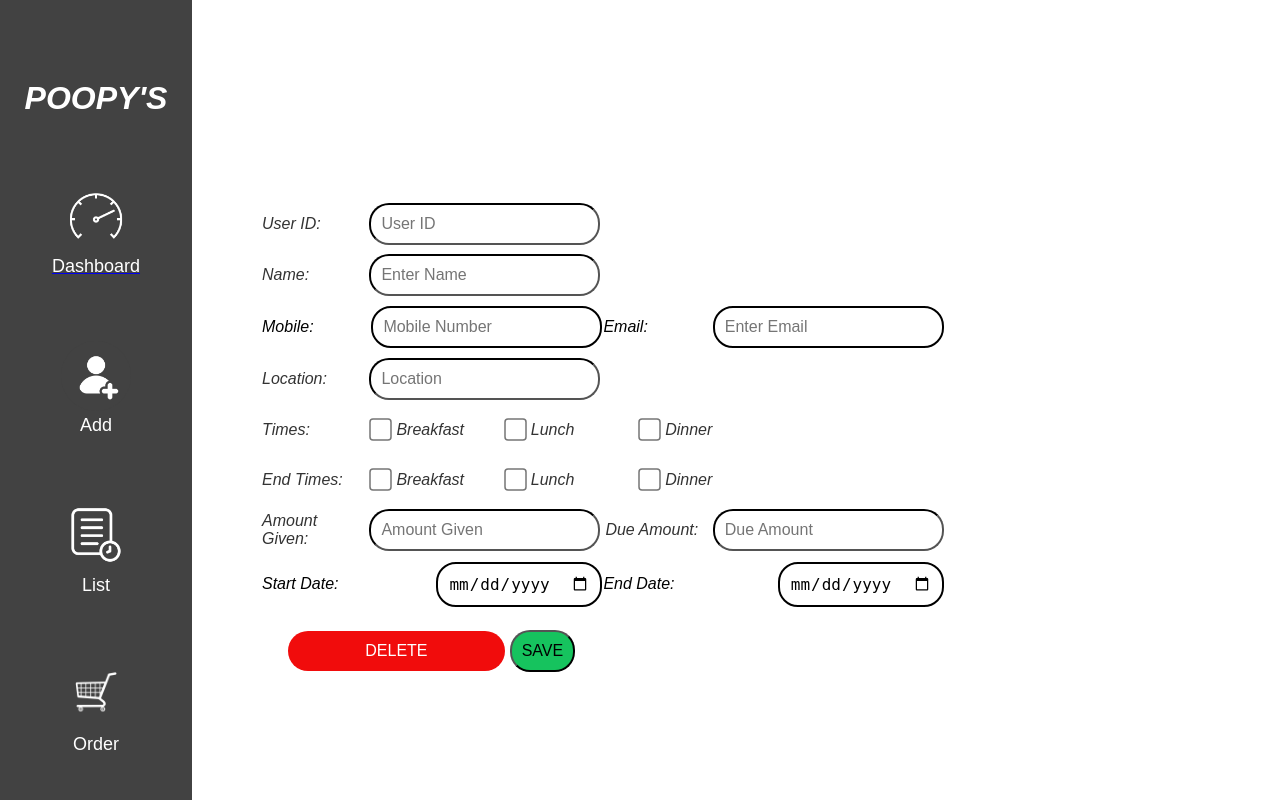
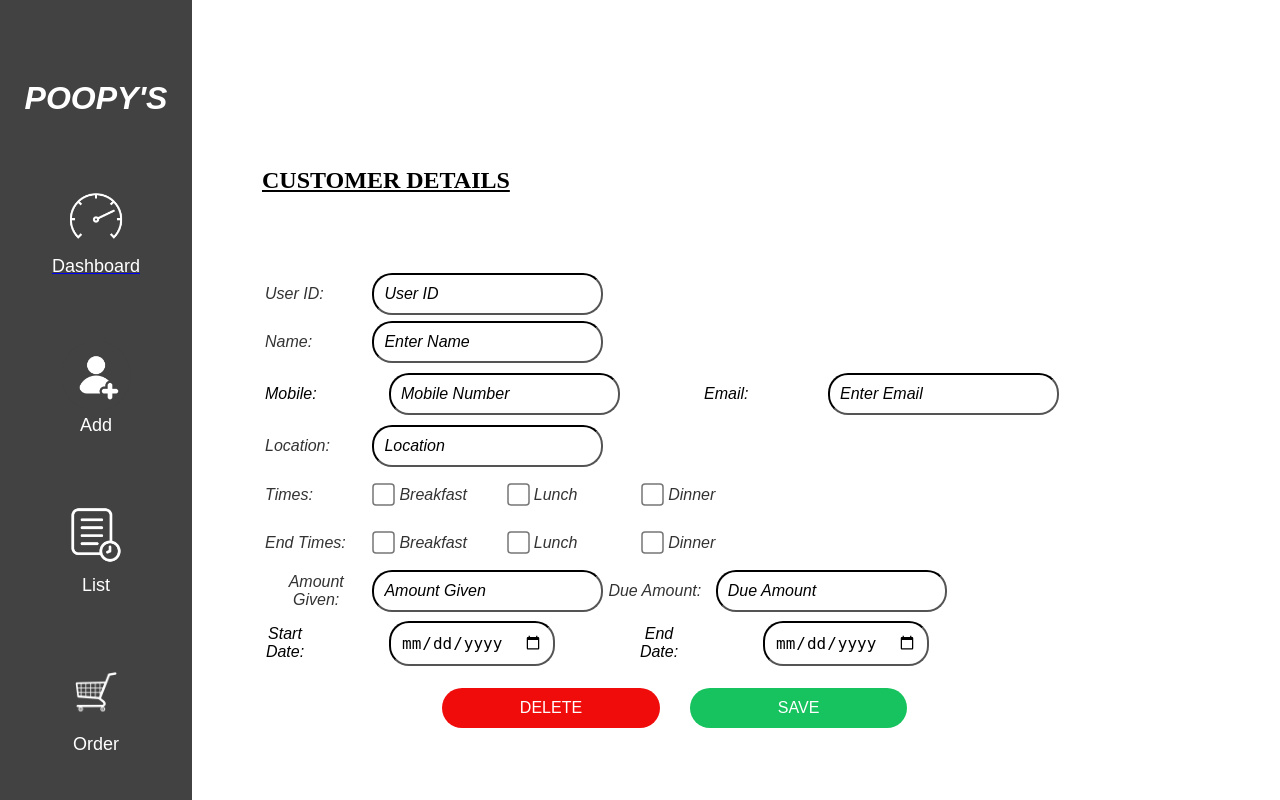
Before and after one commit to Adwaith-NP/mess-handler, a Django app: a page that uses mess_server/app/templates/custo_details.html in a window 1280 px wide. Run offline with Django 4.2, Linux system fonts and the light colour scheme; data that the repository does not hold is empty.

Commit message:
some clearance in css

```diff
--- a/mess_server/app/static/css/custo_details.css
+++ b/mess_server/app/static/css/custo_details.css
@@ -57,33 +57,37 @@ body{
             font-style: italic;
             display:flex;
             flex-direction: column;
-            gap: 12px;
+            text-align: center;
+
 
         }
         .form_row {
             display: flex;
-            gap: 12px; /* Space between Mobile and Email sections */
+            gap: 20px; /* Space between Mobile and Email sections */
         }
 
         .form_half {
+
+            gap: 84px;
             flex: 1;
+            align-items: center;
             display: flex;
-            align-items:center;
-            gap: 1px;
+            flex-direction:row;
+
+
+        }
+        .form_half label{
+            display: flex;
+            width: 5vh;
+            align-items: center;
+        }
+
 
         }
 
-        .form_half label {
-            width: 100%; /* Adjust label width if necessary */
-        }
 
-        .form_half input {
-            flex: 1;
-            padding: 10px;
-            border: 2px solid #000;
-            border-radius: 20px;
-            font-size: 16px;
-        }
+
+
     .form_group{
 
 
@@ -99,7 +103,7 @@ body{
 
 .form_group label {
 
-
+    display:flex;
     width: 8vw;
     font-size: 16px;
     color: #333;
@@ -110,8 +114,6 @@ body{
 .form_group input[type="email"],
 .form_group input[type="number"],
 .form_group input[type="date"] {
-
-{
 
 
 }
@@ -136,7 +138,7 @@ body{
     }
 
 
-}
+
 
 
 input[type="checkbox"]{
@@ -181,40 +183,40 @@ input[type="button"] {
     margin-left: 2vw;
     margin-top:12px;
 }
+input[type="submit"] {
+    width: 17vw;
+     height: 5vh;
+     padding: 1px 20px;
+
+     color: #fff;
+     border: none;
+     border-radius: 20px;
+     cursor: pointer;
+     margin-left: 2vw;
+     margin-top:12px;
+ }
 
 
 input[type="button"]:hover {
     background-color: #555;
 }
+input[type="submit"]:hover {
+    background-color: #555;
+}
 
 
 
-.heading{
-    color: #0c0909;
-    margin-top: 10%;
-    text-align:center;
+.main_heading{
+    text-decoration: underline;
+    text-align: center;
+
+    position: absolute;
+       /* Space from the top of the page */
+
+
 
 }
-.main_heading{
-    position: relative;
-    top: 10%;
-    left: 50%;
-        text-align: center;
-       ;/* Space from the top of the page */
-        font-size: 40px;
-        color: rgb(0, 0, 0);
-        font-family: Arial, Helvetica, sans-serif;
-}
-.sub_heading{
-    text-decoration: underline;
-    top: 10%;
-    margin-left:10px ;
-    left: 20%;
-    position: absolute;
-    text-align:center;
-    color: #000000;
 
-}
 
 .form_container h1{
     text-align: center;
--- a/mess_server/app/templates/custo_details.html
+++ b/mess_server/app/templates/custo_details.html
@@ -14,7 +14,7 @@
         <!-- Menu Section -->
         <div class="menu_div">
             <div class="hd_div">
-                <h1 class="heading_1">POOPY'S</h1>
+                <h1 class="heading">POOPY'S</h1>
             </div>
 
             <div class="dash_logo">
@@ -44,8 +44,10 @@
 
 
         <div class="heading">
-            <h1 class="main_heading">CUSTOMER DETAILS</h1>
+        </div>
+
             <div class="form_container">
+                <h2 class="main_heading">CUSTOMER DETAILS</h2>
 
                 <form class="form_details" method="post">
                     {% csrf_token %}
@@ -63,6 +65,7 @@
                             <label for="num_field">Mobile:</label>
                             <input type="number" id="num_field" name="num_field_name" placeholder="Mobile Number">
                         </div>
+
                         <div class="form_half">
                             <label for="email_field">Email:</label>
                             <input type="email" id="email_field" name="email_field_name" placeholder="Enter Email">
--- a/mess_server/app/views.py
+++ b/mess_server/app/views.py
@@ -290,7 +290,6 @@ def update_expDate_as_per_leave_API(request):
                 expGraterThanEndDate = list((customer_data.objects.filter(exp_date__gt=(endDate))).values())
                 ## its update the custermers that bitween start and end date
                 for cust in customerInBitween:
-                    print("BB",cust['name'],cust['exp_date'])
                     customerInstance = customer_data.objects.get(userID = cust['userID'])
                     cusExpDate = cust['exp_date']
                     updateDays = ((cusExpDate-startDateInDateFormat).days)+1
@@ -298,7 +297,6 @@ def update_expDate_as_per_leave_API(request):
                     customerInstance.save()
                 ## its update the custermers that grater than endDate
                 for cust in expGraterThanEndDate:
-                    print("AA",cust['name'],cust['exp_date'])
                     customerInstance = customer_data.objects.get(userID = cust['userID'])
                     updateDays = ((endDateInDateFormat-startDateInDateFormat).days)
                     customerInstance.exp_date = customerInstance.exp_date + timedelta(days=updateDays+1)
```
Also changed, not shown: mess_server/db.sqlite3.
